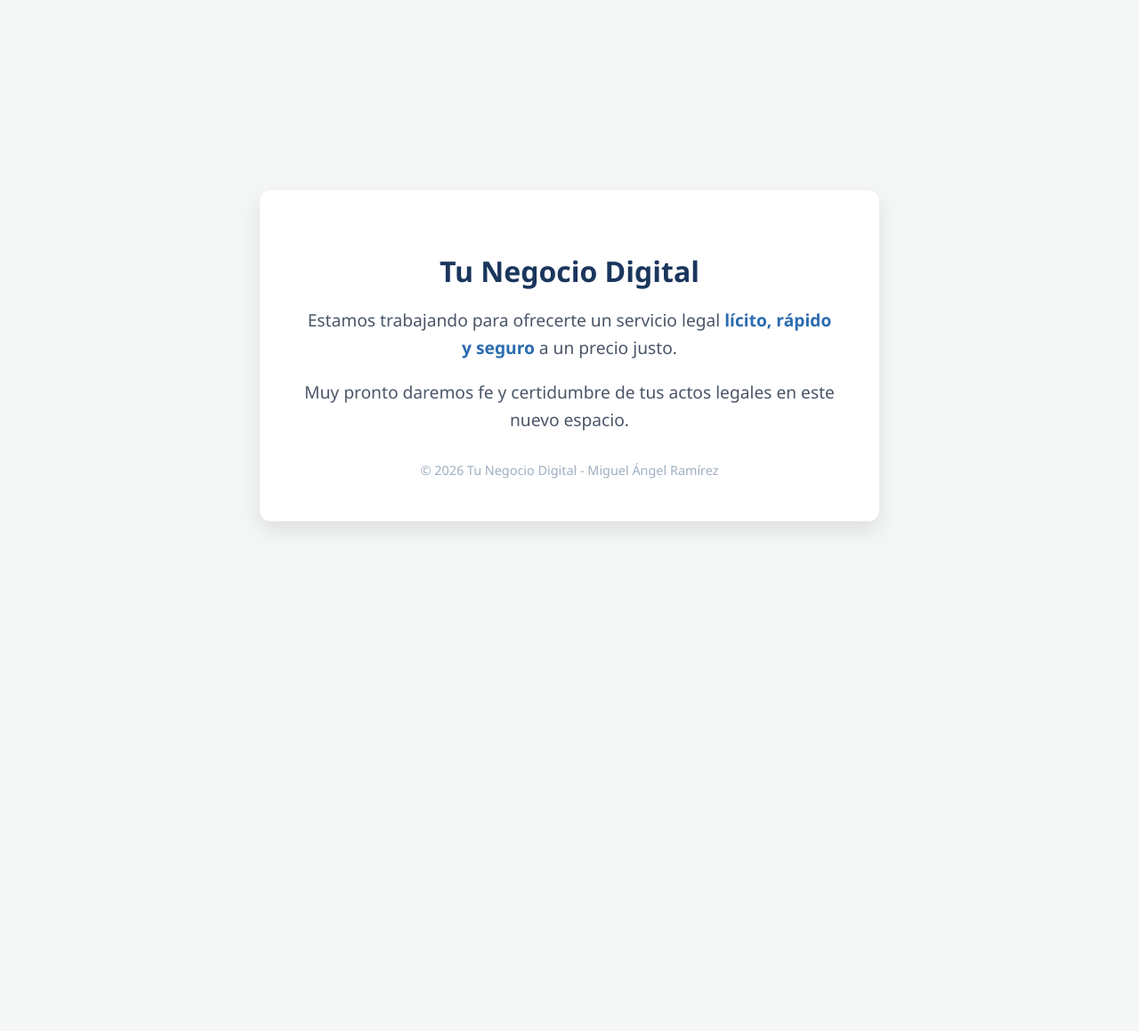
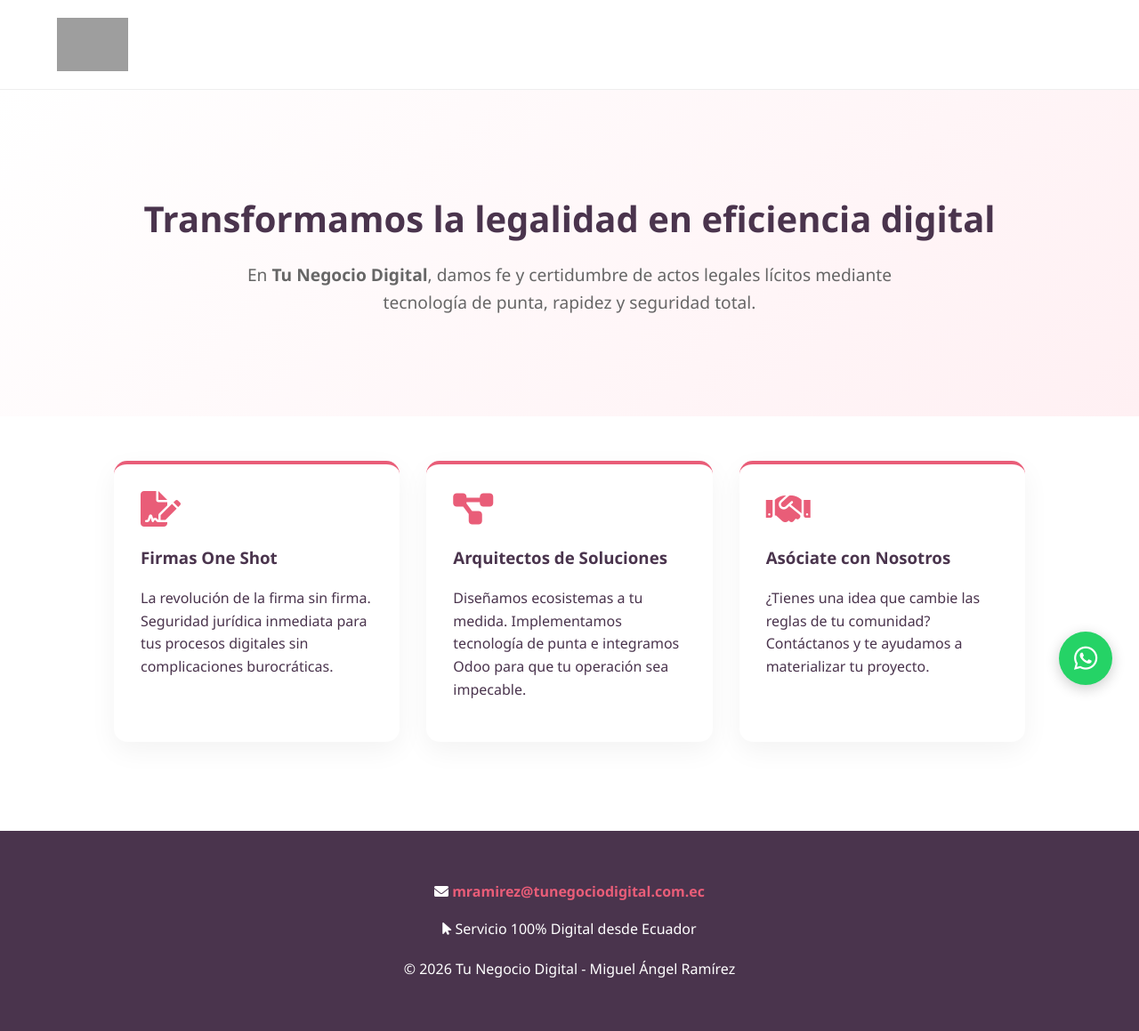
Before and after one commit to tunegodigitalec-droid/Web, a plain HTML site: page index.html in a window 1280 px wide. Shown: the whole page at 89% size. Before the commit the page ends 800 px from the top, so only its background shows below. Drawn offline with Linux system fonts and the light colour scheme; grey boxes are pictures that could not be loaded.

Commit message:
Update index.html

```diff
--- a/index.html
+++ b/index.html
@@ -3,22 +3,81 @@
 <head>
     <meta charset="UTF-8">
     <meta name="viewport" content="width=device-width, initial-scale=1.0">
-    <title>Tu Negocio Digital - Muy Pronto</title>
+    <title>Tu Negocio Digital | Soluciones Legales y Tecnológicas</title>
+    <link rel="stylesheet" href="https://cdnjs.cloudflare.com/ajax/libs/font-awesome/6.0.0/css/all.min.css">
     <style>
-        body { font-family: 'Segoe UI', Tahoma, Geneva, Verdana, sans-serif; background-color: #f4f7f6; color: #333; display: flex; justify-content: center; align-items: center; height: 100vh; margin: 0; text-align: center; }
-        .container { background: white; padding: 3rem; border-radius: 12px; box-shadow: 0 10px 25px rgba(0,0,0,0.1); max-width: 600px; }
-        h1 { color: #1a365d; margin-bottom: 1rem; }
-        p { font-size: 1.2rem; line-height: 1.6; color: #4a5568; }
-        .highlight { color: #2b6cb0; font-weight: bold; }
-        .footer { margin-top: 2rem; font-size: 0.9rem; color: #a0aec0; }
+        :root {
+            --rosa-tnd: #e95d78;
+            --morado-tnd: #4a344d;
+            --fondo-ligero: #f9f9f9;
+        }
+        body { font-family: 'Segoe UI', Roboto, sans-serif; margin: 0; color: var(--morado-tnd); background-color: white; line-height: 1.6; }
+
+        /* Navbar / Logo */
+        nav { padding: 20px 5%; display: flex; justify-content: space-between; align-items: center; border-bottom: 1px solid #eee; }
+        .logo { height: 60px; }
+
+        /* Hero Section */
+        .hero { text-align: center; padding: 80px 10%; background: linear-gradient(135deg, #fff 0%, #fff0f3 100%); }
+        .hero h1 { font-size: 2.5rem; margin-bottom: 1rem; color: var(--morado-tnd); }
+        .hero p { font-size: 1.2rem; color: #666; max-width: 800px; margin: 0 auto 2rem; }
+
+        /* Servicios */
+        .services { display: grid; grid-template-columns: repeat(auto-fit, minmax(300px, 1fr)); gap: 30px; padding: 50px 10%; }
+        .card { background: white; padding: 30px; border-radius: 15px; box-shadow: 0 10px 30px rgba(0,0,0,0.05); border-top: 4px solid var(--rosa-tnd); transition: transform 0.3s; }
+        .card:hover { transform: translateY(-10px); }
+        .card i { font-size: 2.5rem; color: var(--rosa-tnd); margin-bottom: 20px; }
+        .card h3 { margin-top: 0; color: var(--morado-tnd); }
+
+        /* Botón WhatsApp Flotante */
+        .btn-ws { position: fixed; bottom: 30px; right: 30px; background-color: #25d366; color: white; width: 60px; height: 60px; border-radius: 50%; display: flex; justify-content: center; align-items: center; font-size: 30px; box-shadow: 0 4px 15px rgba(0,0,0,0.2); z-index: 1000; text-decoration: none; }
+
+        /* Footer */
+        footer { background: var(--morado-tnd); color: white; text-align: center; padding: 40px 10%; margin-top: 50px; }
+        .contact-info { margin-bottom: 20px; }
+        .contact-info a { color: var(--rosa-tnd); text-decoration: none; font-weight: bold; }
     </style>
 </head>
 <body>
-    <div class="container">
-        <h1>Tu Negocio Digital</h1>
-        <p>Estamos trabajando para ofrecerte un servicio legal <span class="highlight">lícito, rápido y seguro</span> a un precio justo.</p>
-        <p>Muy pronto daremos fe y certidumbre de tus actos legales en este nuevo espacio.</p>
-        <div class="footer">© 2026 Tu Negocio Digital - Miguel Ángel Ramírez</div>
-    </div>
+
+    <nav>
+        <img src="https://raw.githubusercontent.com/tunegodigitalec-droid/Web/main/Logo%20TND%20200x200.png" alt="Tu Negocio Digital Logo" class="logo">
+    </nav>
+
+    <section class="hero">
+        <h1>Transformamos la legalidad en eficiencia digital</h1>
+        <p>En <strong>Tu Negocio Digital</strong>, damos fe y certidumbre de actos legales lícitos mediante tecnología de punta, rapidez y seguridad total.</p>
+    </section>
+
+    <section class="services">
+        <div class="card">
+            <i class="fas fa-file-signature"></i>
+            <h3>Firmas One Shot</h3>
+            <p>La revolución de la firma sin firma. Seguridad jurídica inmediata para tus procesos digitales sin complicaciones burocráticas.</p>
+        </div>
+        <div class="card">
+            <i class="fas fa-project-diagram"></i>
+            <h3>Arquitectos de Soluciones</h3>
+            <p>Diseñamos ecosistemas a tu medida. Implementamos tecnología de punta e integramos Odoo para que tu operación sea impecable.</p>
+        </div>
+        <div class="card">
+            <i class="fas fa-handshake"></i>
+            <h3>Asóciate con Nosotros</h3>
+            <p>¿Tienes una idea que cambie las reglas de tu comunidad? Contáctanos y te ayudamos a materializar tu proyecto.</p>
+        </div>
+    </section>
+
+    <footer>
+        <div class="contact-info">
+            <p><i class="fas fa-envelope"></i> <a href="mailto:mramirez@tunegociodigital.com.ec">mramirez@tunegociodigital.com.ec</a></p>
+            <p><i class="fas fa-mouse-pointer"></i> Servicio 100% Digital desde Ecuador</p>
+        </div>
+        <p>&copy; 2026 Tu Negocio Digital - Miguel Ángel Ramírez</p>
+    </footer>
+
+    <a href="https://wa.me/593992743007" class="btn-ws" target="_blank">
+        <i class="fab fa-whatsapp"></i>
+    </a>
+
 </body>
 </html>
```
